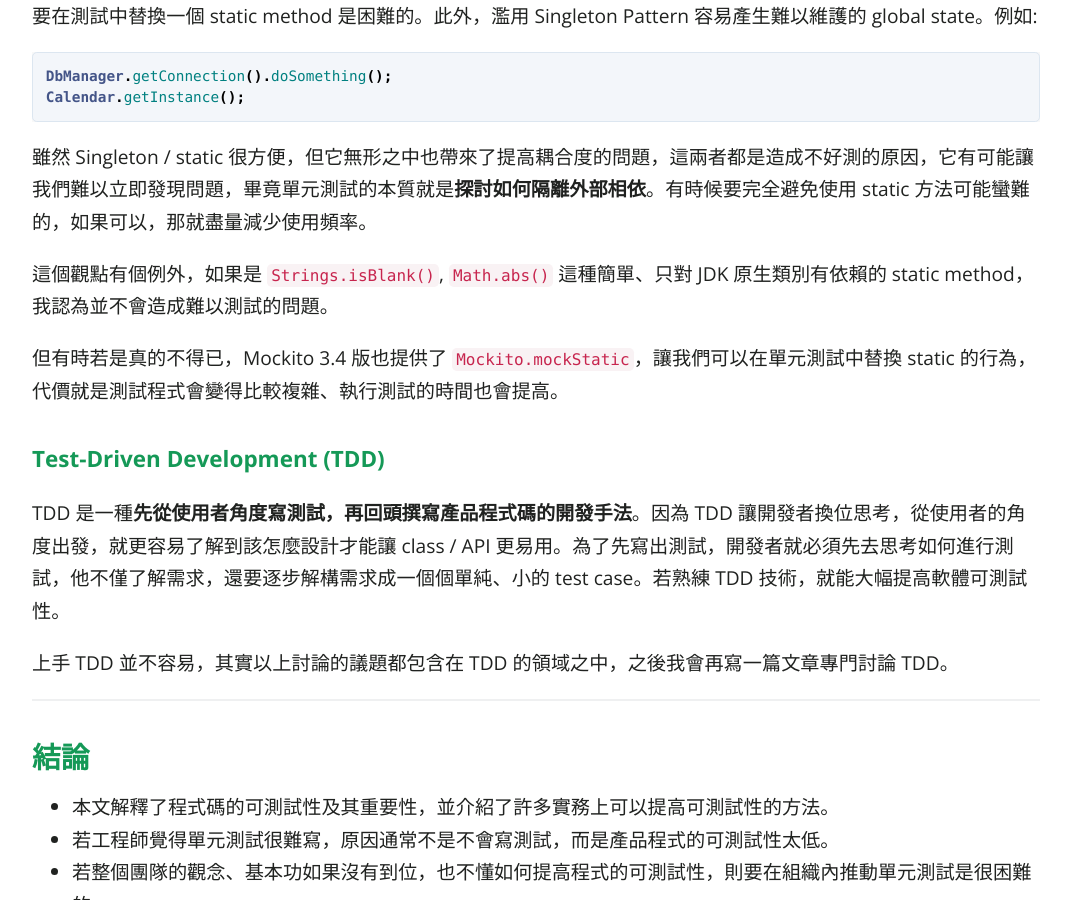
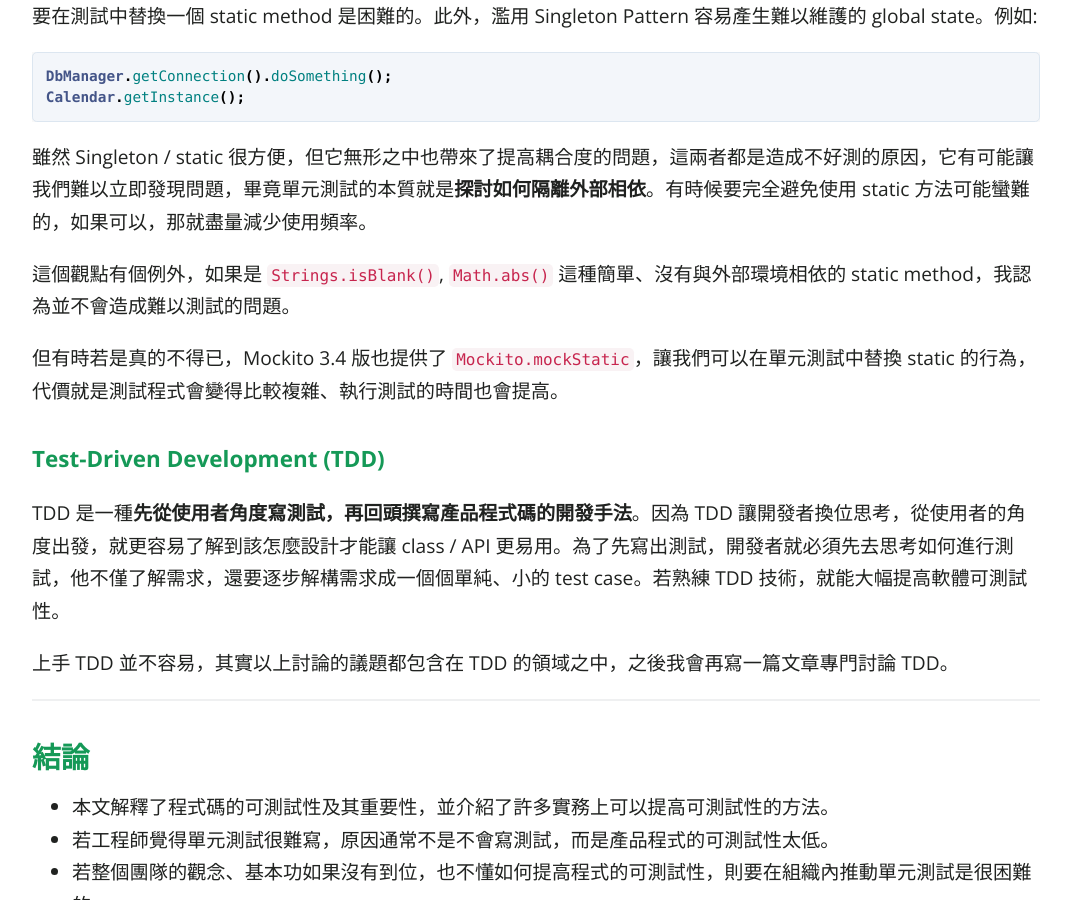
Before and after one commit to KaiSheng714/KaiSheng714.github.io, a Jekyll site: the page built from _posts/2022-07-04-testability.md, in a window 1280 px wide and 900 px high, scrolled down 3807 px. Shown: the whole window, without its empty margins (104-1175 px from the left). Built offline with Jekyll 4.4.1, drawn with Linux system fonts in a browser that asks for light colours; comment, search, counter and statistics services are not loaded.

Commit message:
testability

```diff
--- a/_posts/2022-07-04-testability.md
+++ b/_posts/2022-07-04-testability.md
@@ -96,7 +96,7 @@ Calendar.getInstance();
 
 雖然 Singleton / static 很方便，但它無形之中也帶來了提高耦合度的問題，這兩者都是造成不好測的原因，它有可能讓我們難以立即發現問題，畢竟單元測試的本質就是**探討如何隔離外部相依**。有時候要完全避免使用 static 方法可能蠻難的，如果可以，那就盡量減少使用頻率。
 
-這個觀點有個例外，如果是 `Strings.isBlank()`, `Math.abs()` 這種簡單、只對 JDK 原生類別有依賴的 static method，我認為並不會造成難以測試的問題。
+這個觀點有個例外，如果是 `Strings.isBlank()`, `Math.abs()` 這種簡單、沒有與外部環境相依的 static method，我認為並不會造成難以測試的問題。
 
 但有時若是真的不得已，Mockito 3.4 版也提供了 `Mockito.mockStatic`，讓我們可以在單元測試中替換 static 的行為，代價就是測試程式會變得比較複雜、執行測試的時間也會提高。
 
```
